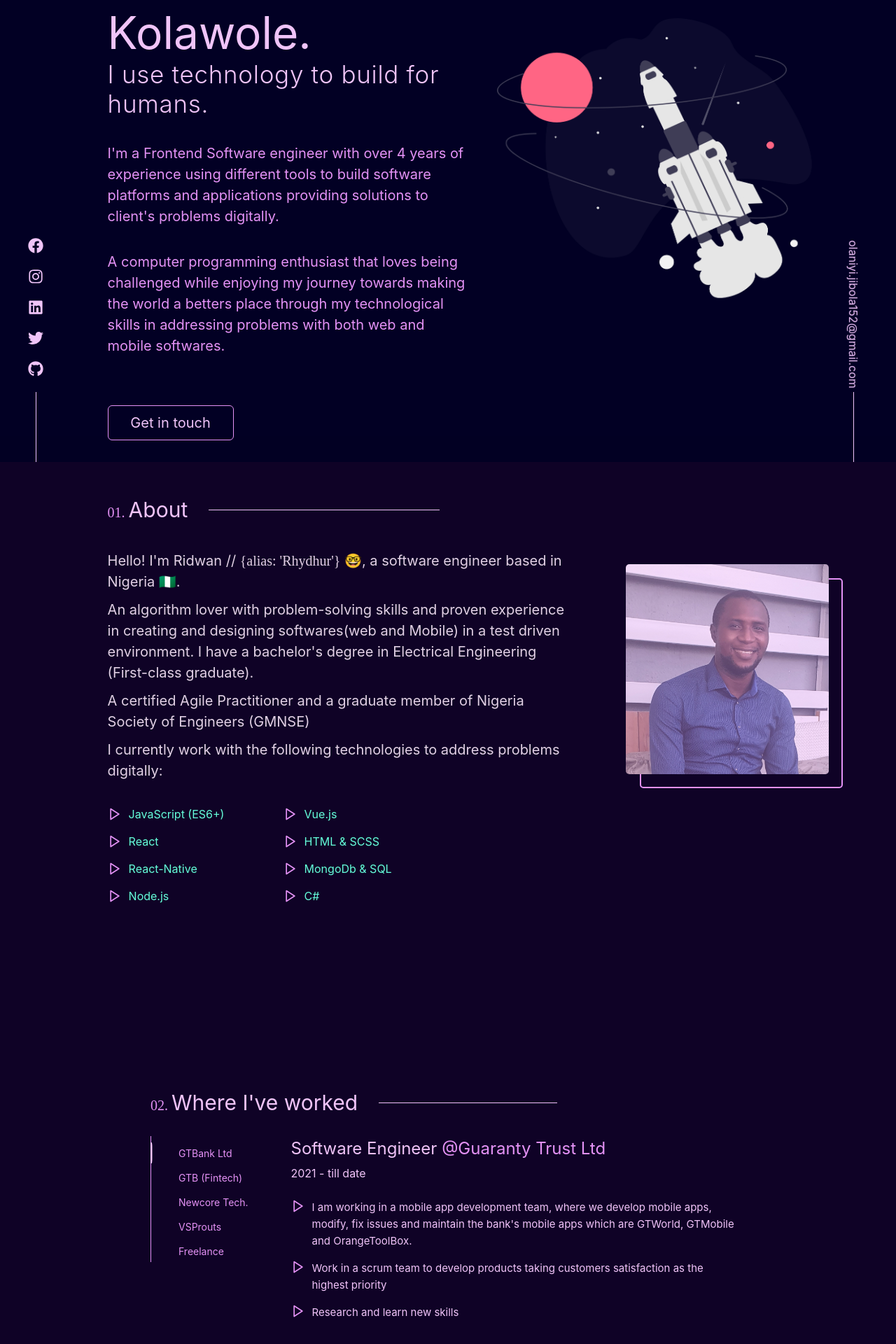
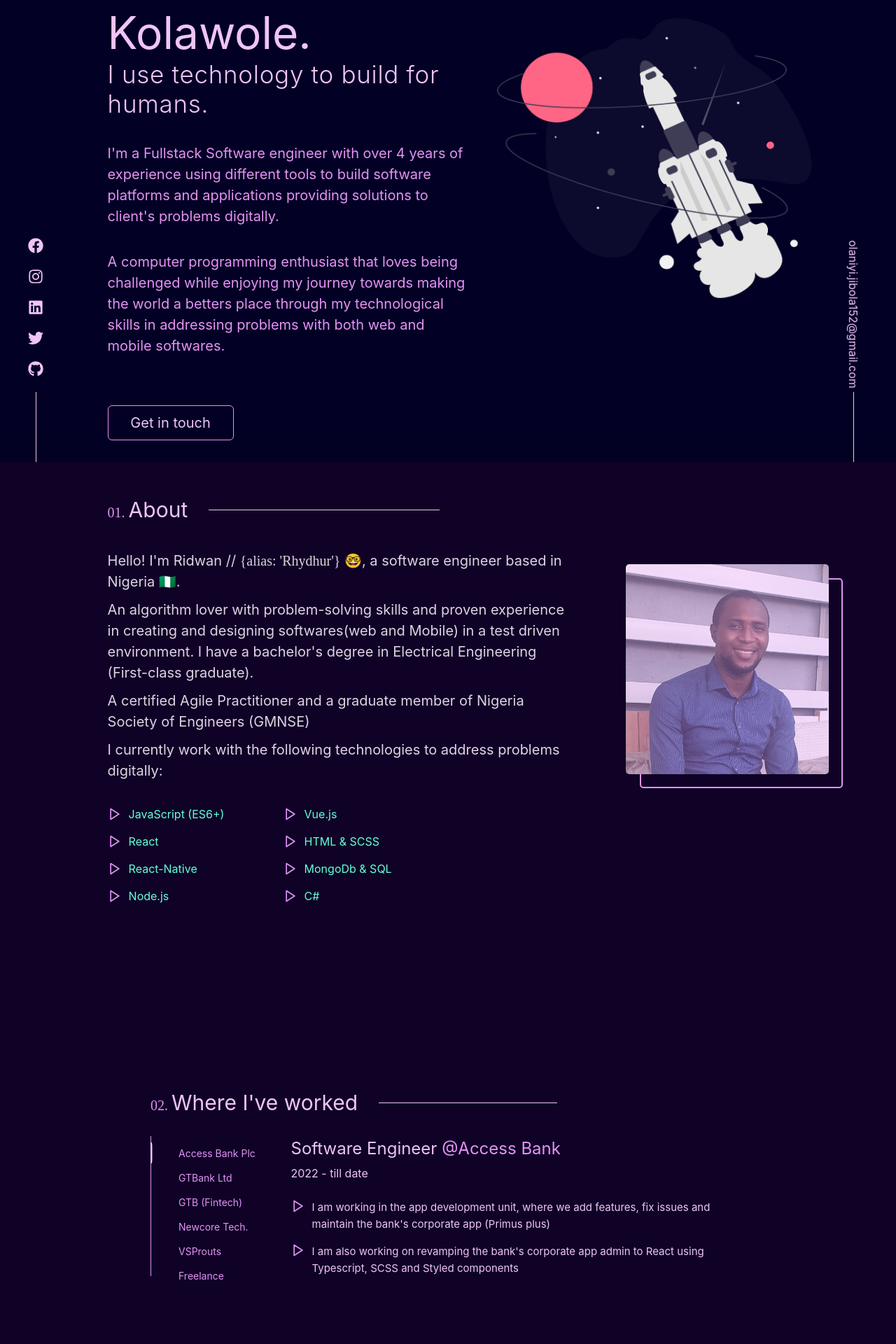
Before and after one commit to hurlaniyhi/My-Portfolio, a Next.js app: page / in a window 1280 px wide. Shown: the part 140-2060 px from the top of the page at 70% size. Built offline with nearby package versions, Linux system fonts and the light colour scheme.

Commit message:
make it better

```diff
--- a/components/Experience.js
+++ b/components/Experience.js
@@ -6,7 +6,7 @@ import experienceProvider from '../provider/experienceProvider'
 
 const Experience = () => {
 
-    let initialExperienceState = {exp1: "#e492f5", exp2: "#e492f5", exp3: "#e492f5", exp4: "#e492f5", exp5: "#e492f5"}
+    let initialExperienceState = {exp1: "#e492f5", exp2: "#e492f5", exp3: "#e492f5", exp4: "#e492f5", exp5: "#e492f5", exp6: "#e492f5"}
     const [index, setIndex] = useState(0)
     const [levelBar, setLevelBar] = useState('0.9rem')
     const [experience, setExperience] = useState(initialExperienceState)
@@ -64,11 +64,12 @@ const Experience = () => {
                     <div className={styles.verticalLine}>
                         <div className={styles.levelBar} style={{top: levelBar}}></div>
                     </div>
-                     <p className={styles.companies} style={{color: experience.exp1}} onClick={()=> handleExperience(0, '0.9rem', 'exp1')}>GTBank Ltd</p>
-                     <p className={styles.companies} style={{color: experience.exp2}} onClick={()=> handleExperience(1, '4.4rem', 'exp2')}>GTB (Fintech)</p>
-                     <p className={styles.companies} style={{color: experience.exp3}} onClick={()=> handleExperience(2, '8rem', 'exp3')}>Newcore Tech.</p>
-                     <p className={styles.companies} style={{color: experience.exp4}} onClick={()=> handleExperience(3, '11.4rem', 'exp4')}>VSProuts</p>
-                     <p className={styles.companies} style={{color: experience.exp5}} onClick={()=> handleExperience(4, '15rem', 'exp5')}>Freelance</p>
+                    <p className={styles.companies} style={{color: experience.exp1}} onClick={()=> handleExperience(0, '0.9rem', 'exp1')}>Access Bank Plc</p>
+                     <p className={styles.companies} style={{color: experience.exp2}} onClick={()=> handleExperience(1, '0.9rem', 'exp2')}>GTBank Ltd</p>
+                     <p className={styles.companies} style={{color: experience.exp3}} onClick={()=> handleExperience(2, '4.4rem', 'exp3')}>GTB (Fintech)</p>
+                     <p className={styles.companies} style={{color: experience.exp4}} onClick={()=> handleExperience(3, '8rem', 'exp4')}>Newcore Tech.</p>
+                     <p className={styles.companies} style={{color: experience.exp5}} onClick={()=> handleExperience(4, '11.4rem', 'exp5')}>VSProuts</p>
+                     <p className={styles.companies} style={{color: experience.exp6}} onClick={()=> handleExperience(5, '15rem', 'exp6')}>Freelance</p>
                  </div>
                  <div className={styles.workDetails}>
                      <p className={styles.roleText}> {experienceProvider[index].position} <a href={`${experienceProvider[index].link}`} target="_blank" rel="noopener noreferrer" className={styles.companyName}>{experienceProvider[index].organization}</a></p>
--- a/pages/index.js
+++ b/pages/index.js
@@ -94,7 +94,7 @@ export default function Home() {
           <p className={styles.myName} data-aos='fade-right' data-aos-delay='3000' data-aos-once={true} data-aos-duration="1300">Ridwan Kolawole.</p>
           <p className={`${styles.slogan} ${styles.resetPadding}`}>I use technology to build for humans.</p>
           <p className={styles.greeting}>
-            I'm a Frontend Software engineer with over 4 years of experience using different tools to build software platforms and applications providing solutions to
+            I'm a Fullstack Software engineer with over 4 years of experience using different tools to build software platforms and applications providing solutions to
             client's problems digitally.
           </p>
           <p className={styles.greeting}>
--- a/provider/experienceProvider.js
+++ b/provider/experienceProvider.js
@@ -1,11 +1,20 @@
 const experienceProvider = [
+    {
+        position: "Software Engineer",
+        organization: "@Access Bank",
+        link: "https://www.gtbank.com/",
+        date: "2022 - till date",
+        workDone: ["I am working in the app development unit, where we add features, fix issues and maintain the bank's corporate app (Primus plus)",
+        "I am also working on revamping the bank's corporate app admin to React using Typescript, SCSS and Styled components",
+        ]
+    },
     {
         position: "Software Engineer",
         organization: "@Guaranty Trust Ltd",
         link: "https://www.gtbank.com/",
-        date: "2021 - till date",
-        workDone: ["I am working in a mobile app development team, where we develop mobile apps, modify, fix issues and maintain the bank's mobile apps which are GTWorld, GTMobile and OrangeToolBox.",
-        "Work in a scrum team to develop products taking customers satisfaction as the highest priority",
+        date: "2021 - 2022",
+        workDone: ["I worked in a mobile app development team, where we developed mobile apps, modified, fixed issues and maintain the bank's mobile apps which are GTWorld, GTMobile and OrangeToolBox.",
+        "Worked in a scrum team to develop products taking customers satisfaction as the highest priority",
         "Research and learn new skills"]
     },
     {
--- a/styles/Experience.module.scss
+++ b/styles/Experience.module.scss
@@ -86,7 +86,7 @@ $color-theme-text-light: #e1d1e4;
     }
 }
 .verticalLine{
-    height: 18rem;
+    height: 20rem;
     width: .05rem;
     background-color: $color-theme-text-bold;
     position: absolute;
```
Also changed, not shown: 1 other file (tests, documents, lock files or other folders).
